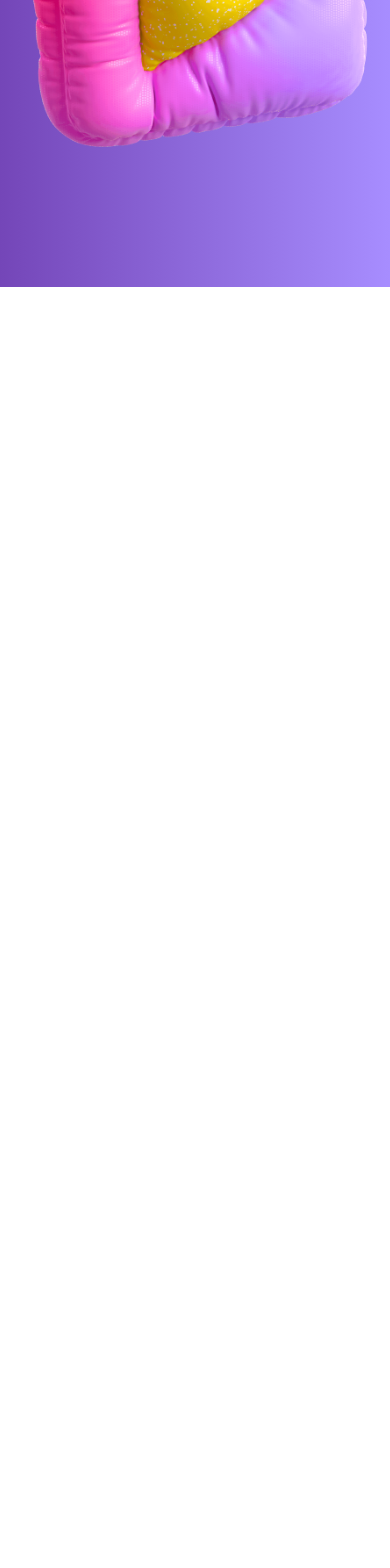
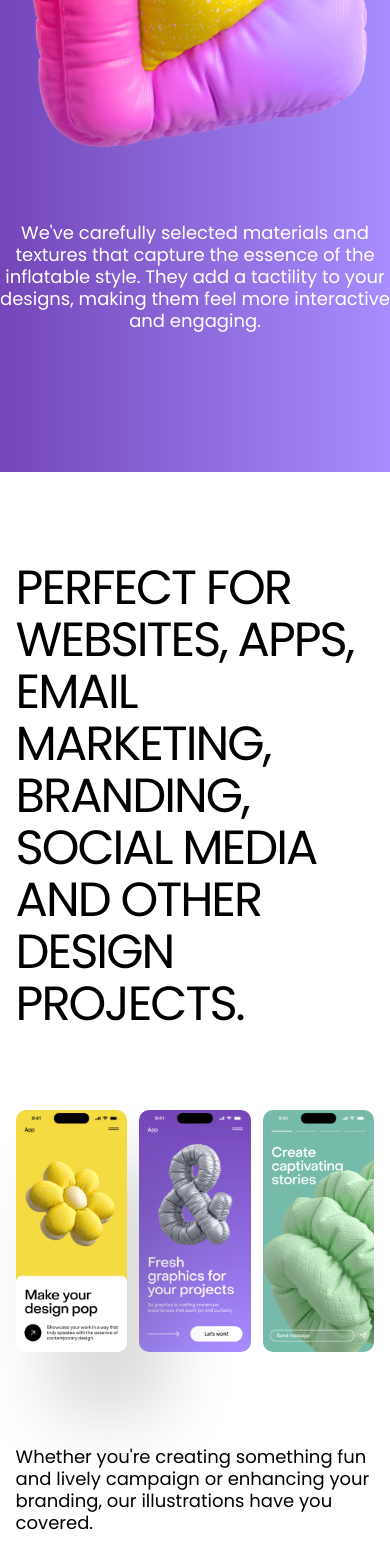
Before and after one commit to Fred-omojole/creative-studio-landing-page, a Next.js app: page / in a window 390 px wide. Shown: the part 1895-3463 px from the top of the page. Before the commit the page ends 2182 px from the top, so only its background shows below. Built offline with nearby package versions, Linux system fonts and the light colour scheme.

Commit message:
project responsiveness

```diff
--- a/app/(home)/Hero.tsx
+++ b/app/(home)/Hero.tsx
@@ -15,6 +15,12 @@ const Hero = () => {
         width={800}
         height={800}
       />
+
+      <div className="max-w-[500px] md:mt-[85px] mt-[75px] text-[18px] font-[400px] leading-[22px] text-white text-center ">
+        We&apos;ve carefully selected materials and textures that capture the essence
+        of the inflatable style. They add a tactility to your designs, making
+        them feel more interactive and engaging.
+      </div>
     </section>
   );
 };
--- /dev/null
+++ b/app/(home)/Project.tsx
@@ -0,0 +1,52 @@
+import Image from "next/image";
+
+const Project = () => {
+  return (
+    <section className="lg:pt-[140px] lg:pr-[10vw] pb-0 lg:pl-[10vw] md:pt-[120px] pl-[4vw] pr-[4vw] block overflow-hidden pt-[90px] ">
+      <div className="lg:w-[65vw] w-[90vw] ">
+        <h3 className="uppercase tracking-[-2px] lg:text-[64px] font-[400] lg:leading-[64px] md:text-[56px] md:leading-[56px] leading-[52px] text-[48px]">
+          perfect for websites, apps, email marketing, branding, social media
+          and other design projects.
+        </h3>
+      </div>
+      <div className="flex items-start lg:justify-center lg:mt-[100px] w-[100%] justify-between mt-[80px]">
+        <Image
+          className="z-10 lg:w-[26%] relative lg:rounded-[30px] overflow-hidden shadow align-middle inline-block rounded-[10px] w-[31%] md:rounded-18px "
+          src="/images/phone-1.png"
+          alt=""
+          width={500}
+          height={500}
+        />
+        <Image
+          className="lg:w-[26%] lg:rounded-[30px] md:rounded-[18px] lg:ml-[3%] overflow-hidden rounded-[10px] w-[31%] ml-[0%]"
+          src="/images/phone-2.png"
+          alt="image"
+          width={500}
+          height={500}
+        />
+        <Image
+          className="lg:w-[26%] lg:rounded-[30px] md:rounded-[18px] lg:ml-[3%] overflow-hidden rounded-[10px] w-[31%] ml-[0%]"
+          src="/images/phone-3.png"
+          alt="image"
+          width={500}
+          height={500}
+        />
+      </div>
+
+      <div className="items-start lg:mt-[130px] mt-[94px] mb-[40px] flex justify-center ">
+        <div className="md:w-[320px] w-[100vw] text-center md:ml-[45px] ml-0 ">
+          <div className="md:text-[16px] text-[18px] font-[400] leading-[22px] text-left">
+            Whether you&apos;re creating something fun and lively campaign or
+            enhancing your branding, our illustrations have you covered.
+          </div>
+        </div>
+      </div>
+
+<div className=""></div>
+
+
+    </section>
+  );
+};
+
+export default Project;
--- a/app/globals.css
+++ b/app/globals.css
@@ -33,3 +33,7 @@
 .orange{
   color: #ffd960;
 }
+
+.shadow{
+  box-shadow: 37px 59px 70px 4px rgba(0, 0, 0, .15)
+}
--- a/app/page.tsx
+++ b/app/page.tsx
@@ -1,11 +1,13 @@
 import Header from "./(home)/Header";
 import Hero from "./(home)/Hero";
+import Project from "./(home)/Project";
 
 export default function Home() {
   return (
     <main>
       <Header />
       <Hero />
+      <Project/>
     </main>
   );
 }
```
